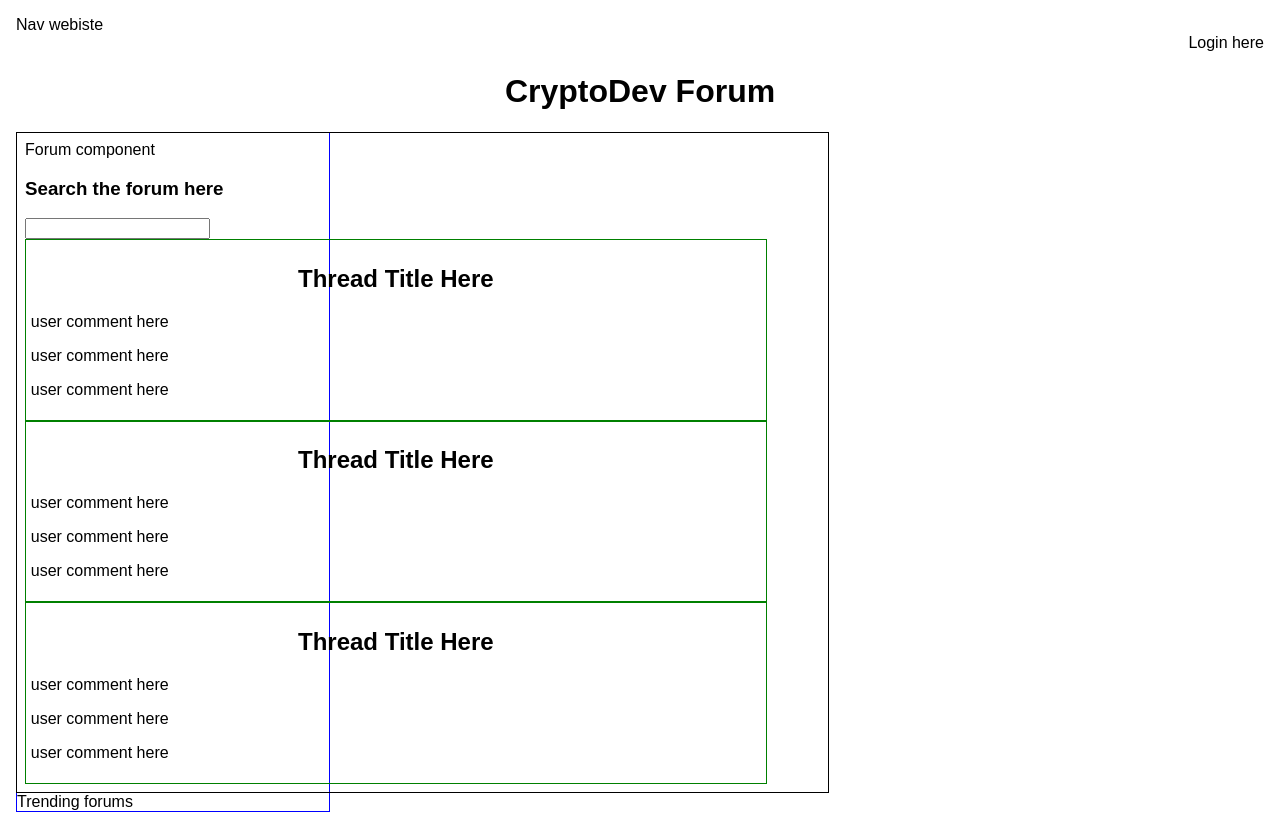
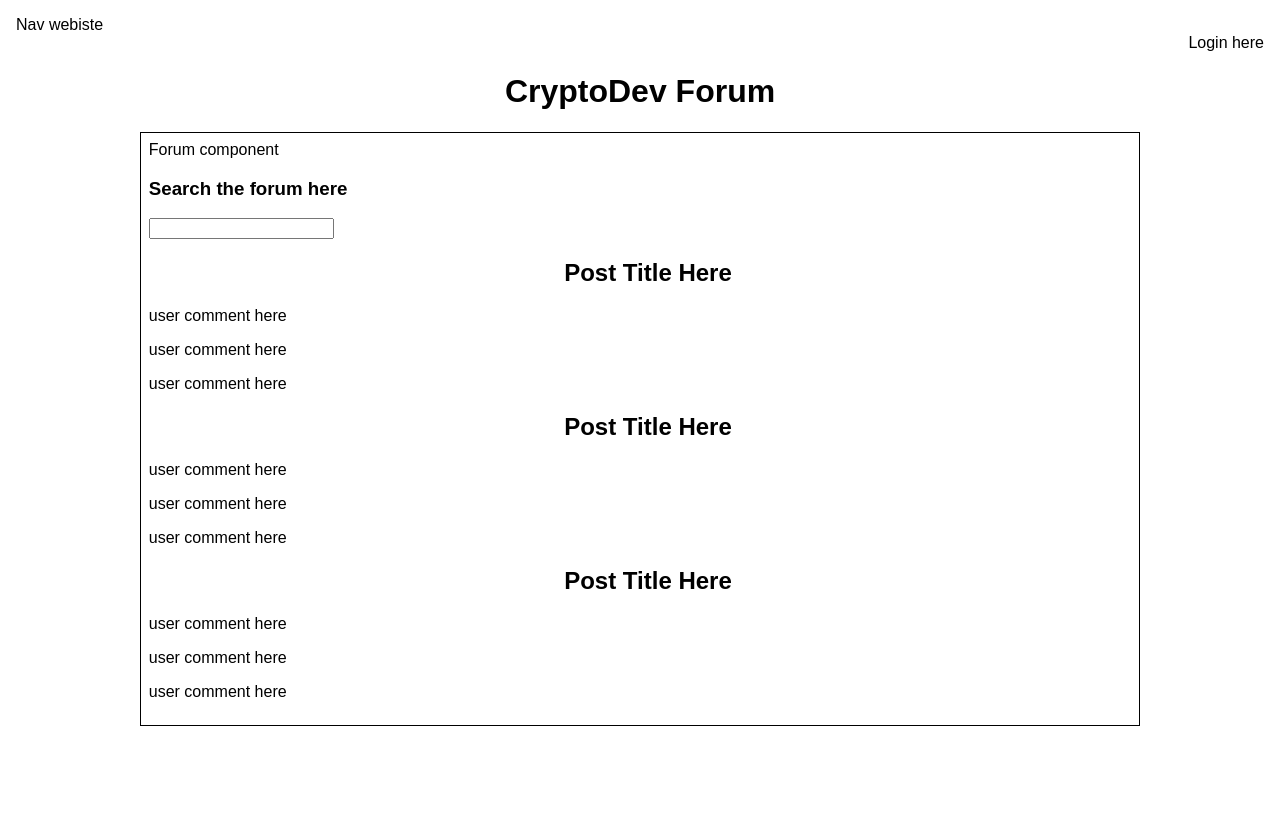
Before and after one commit to babux1/CryptoDev, a React (Create React App) app in the folder client/: page / in a window 1280 px wide. After the commit the page ends 800 px from the top, so only its background shows below. Built offline with nearby package versions, Linux system fonts and the light colour scheme.

Commit message:
Renamed Thread to Post

```diff
--- a/client/src/components/App.js
+++ b/client/src/components/App.js
@@ -13,9 +13,9 @@ function App() {
       <div className="left-column">
         <Forum />
       </div>
-      <div className="right-column">
+      {/* <div className="right-column">
         <ForumsList />
-      </div>
+      </div> */}
     </div>
   );
 }
--- a/client/src/components/Forum.js
+++ b/client/src/components/Forum.js
@@ -1,5 +1,5 @@
 import React from "react";
-import Thread from "./Thread";
+import Post from "./Post";
 import ForumSearch from "./ForumSearch";
 
 function Forum() {
@@ -7,9 +7,9 @@ function Forum() {
     <div className="forum">
       Forum component
       <ForumSearch />
-      <Thread />
-      <Thread />
-      <Thread />
+      <Post />
+      <Post />
+      <Post />
     </div>
   );
 }
--- a/client/src/components/ForumsList.js
+++ b/client/src/components/ForumsList.js
@@ -1,7 +1,18 @@
 import React from "react";
 
 function ForumsList() {
-  return <div>Trending forums</div>;
+  return (
+    <div>
+      Trending forums
+      <ul>
+        <li>Crypto forum</li>
+        <li>Solidity forum</li>
+        <li>Bitcon forum</li>
+        <li>EVM chains forum</li>
+        <li>JavaScript forum</li>
+      </ul>
+    </div>
+  );
 }
 
 export default ForumsList;
--- a/client/src/components/Thread.js
+++ b/client/src/components/Post.js
@@ -1,10 +1,10 @@
 import React from "react";
 import Comment from "./Comment";
 
-function Thread() {
+function Post() {
   return (
-    <div className="thread">
-      <h2>Thread Title Here</h2>
+    <div className="Post">
+      <h2>Post Title Here</h2>
       <Comment />
       <Comment />
       <Comment />
@@ -12,4 +12,4 @@ function Thread() {
   );
 }
 
-export default Thread;
+export default Post;
--- a/client/src/index.css
+++ b/client/src/index.css
@@ -10,10 +10,12 @@ h2 {
 }
 
 .app {
-  /* display: flex;
-  flex-direction: row; */
+  display: flex;
+  align-content: center;
+  flex-direction: row;
   justify-content: center;
   width: 100%;
+  margin: auto;
   border: 1px solid black;
 }
 
@@ -22,15 +24,15 @@ h2 {
 }
 
 .left-column {
-  /* display: flex; */
   display: block;
-  float: left;
-  width: 65%;
+
+  /* float: left; */
+  margin: auto;
+  width: 80%;
   border: solid black 1px;
 }
 
 .right-column {
-  /* display: flex; */
   display: block;
   float: right;
   width: 25%;
@@ -43,7 +45,7 @@ h2 {
   width: 100%;
 }
 
-.thread {
+.post {
   border: solid green 1px;
   width: 90%;
   /* margin: auto; */
```
Also changed, not shown: client/src/components/CreatePost.js (added, +7 -0 lines), client/src/components/CreateThread.js (deleted, +0 -7 lines).
